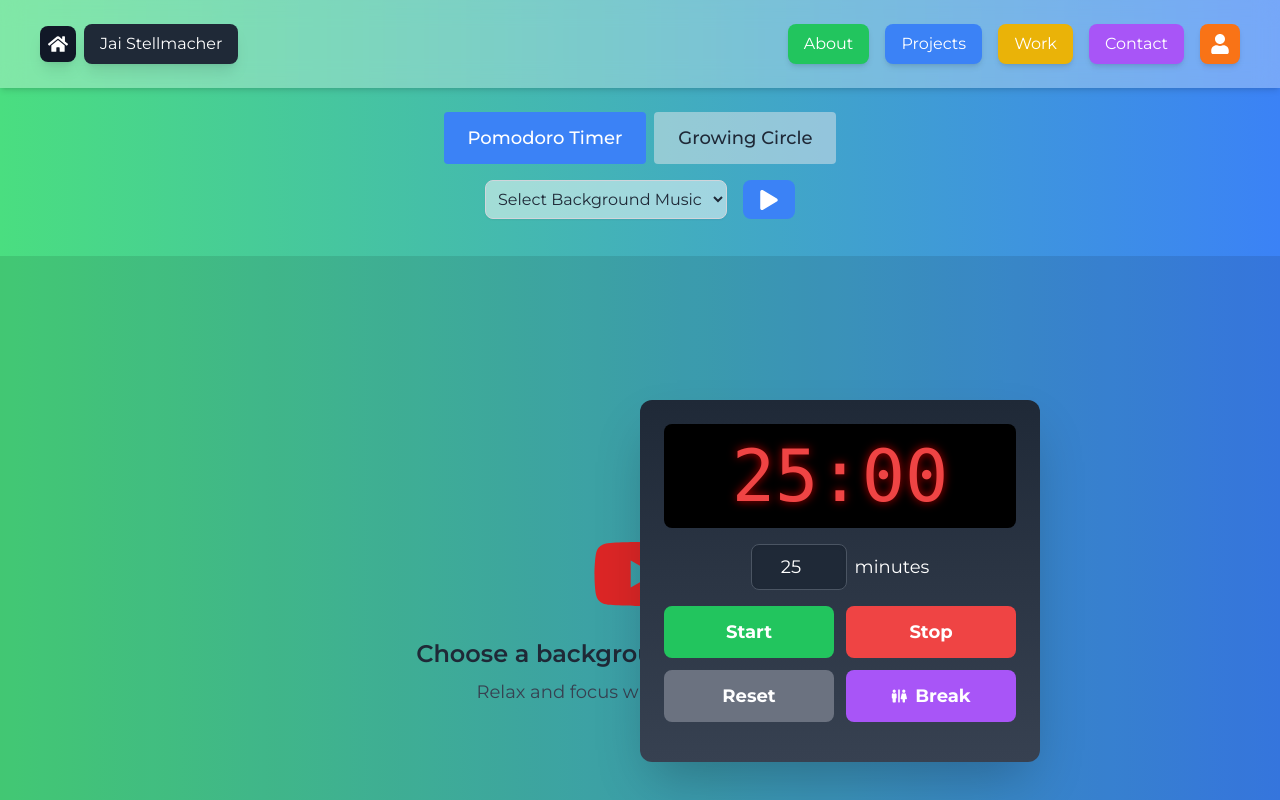
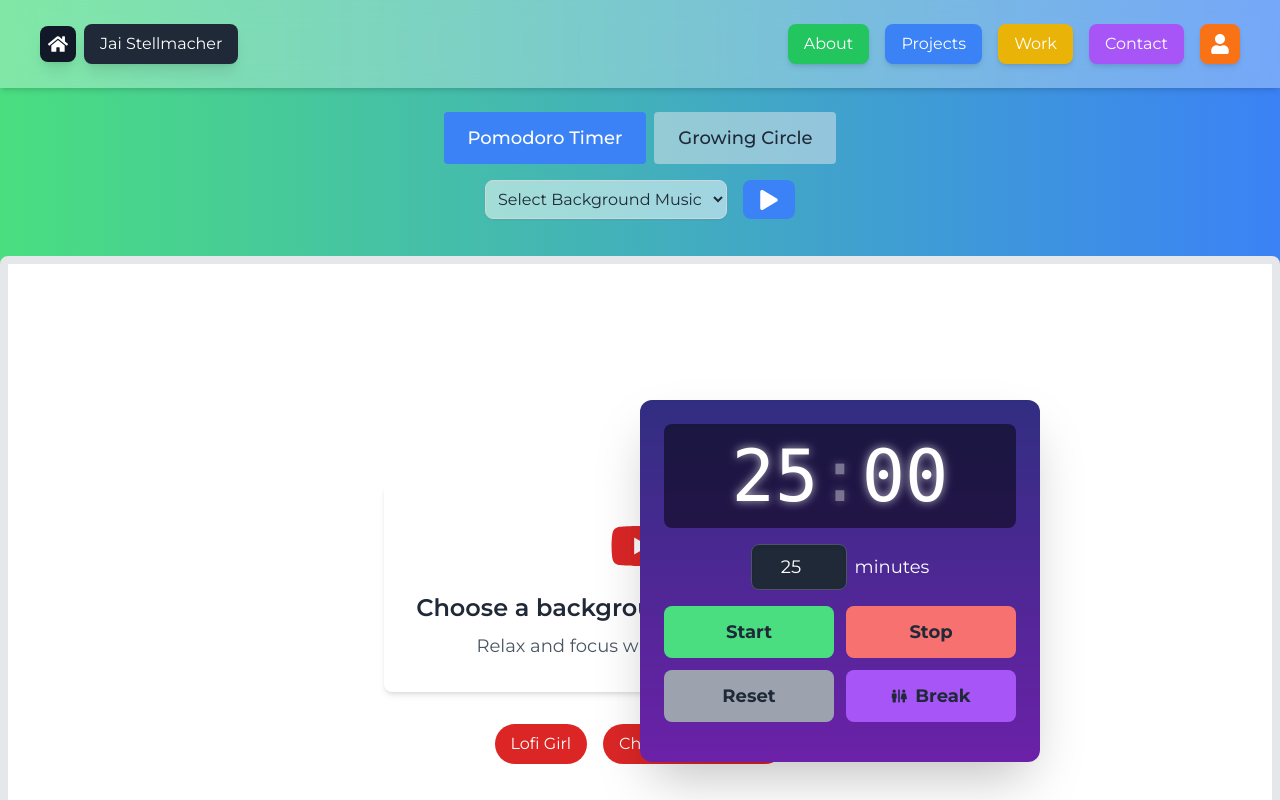
Before and after one commit to jstellmacher/portfolio_site, a Next.js app: page /meditation in a window 1280 px wide. Shown: the top 800 px of the page. Built offline with nearby package versions, Linux system fonts and the light colour scheme; a web font is replaced by a local one.

Commit message:
yuh fixes everything

```diff
--- a/app/meditation/page.jsx
+++ b/app/meditation/page.jsx
@@ -17,10 +17,17 @@ const MeditationPage = () => {
     const [showFakeYoutube, setShowFakeYoutube] = useState(true);
 
     const handleVideoChange = (url) => {
-        setVideoUrl(url);
-        setIsVideoPlaying(true);
-        setSelectedVideo(videoOptions.find(video => video.url === url));
-        setShowFakeYoutube(false);
+        if (url === '') {
+            setVideoUrl('');
+            setIsVideoPlaying(false);
+            setSelectedVideo(null);
+            setShowFakeYoutube(true);
+        } else {
+            setVideoUrl(url);
+            setIsVideoPlaying(true);
+            setSelectedVideo(videoOptions.find(video => video.url === url));
+            setShowFakeYoutube(false);
+        }
     };
 
     const handleVideoPlay = () => {
@@ -73,6 +80,7 @@ const MeditationPage = () => {
                     <div className="flex gap-4">
                         <select
                             onChange={(e) => handleVideoChange(e.target.value)}
+                            value={videoUrl}
                             className="p-2 border border-gray-300 rounded-lg bg-white bg-opacity-50 text-gray-800 shadow-sm"
                         >
                             <option value="">Select Background Music</option>
@@ -111,11 +119,26 @@ const MeditationPage = () => {
                 ) : (
                     <>
                         {showFakeYoutube ? (
-                            <div className="relative pb-[56.25%] bg-black bg-opacity-10 overflow-hidden">
+                            <div className="relative pb-[56.25%] bg-white overflow-hidden rounded-lg shadow-lg border-8 border-gray-200">
                                 <div className="absolute top-0 left-0 w-full h-full flex flex-col items-center justify-center">
-                                    <FaYoutube className="text-red-600 text-8xl mb-4" />
-                                    <p className="text-2xl font-semibold text-gray-800">Choose a background music to start</p>
-                                    <p className="text-lg text-gray-700 mt-2">Relax and focus with soothing tunes</p>
+                                    <div className="w-full h-full flex flex-col items-center justify-center">
+                                        <div className="bg-white p-8 rounded-lg shadow-md text-center">
+                                            <FaYoutube className="text-red-600 text-6xl mb-4 mx-auto" />
+                                            <h2 className="text-2xl font-semibold text-gray-800 mb-2">Choose a background music to start</h2>
+                                            <p className="text-lg text-gray-600">Relax and focus with soothing tunes</p>
+                                        </div>
+                                        <div className="mt-8 flex flex-wrap justify-center gap-4">
+                                            {videoOptions.map((video) => (
+                                                <button
+                                                    key={video.url}
+                                                    onClick={() => handleVideoChange(video.url)}
+                                                    className="px-4 py-2 bg-red-600 text-white rounded-full hover:bg-red-700 transition duration-300"
+                                                >
+                                                    {video.title}
+                                                </button>
+                                            ))}
+                                        </div>
+                                    </div>
                                 </div>
                             </div>
                         ) : videoUrl && (
@@ -135,8 +158,10 @@ const MeditationPage = () => {
             </div>
 
             {/* PomodoroTimer always visible */}
-            <div className="fixed top-1/2 left-1/2 transform -translate-x-1/2 -translate-y-1/2 z-50">
-                <PomodoroTimer />
+            <div className="fixed inset-0 flex items-center justify-center z-50 pointer-events-none">
+                <div className="pointer-events-auto transform -translate-x-1/2 -translate-y-1/2">
+                    <PomodoroTimer />
+                </div>
             </div>
         </div>
     );
--- a/components/PomodoroTimer.jsx
+++ b/components/PomodoroTimer.jsx
@@ -3,6 +3,7 @@
 import React, { useState, useEffect } from 'react';
 import { FaRestroom } from 'react-icons/fa';
 import Draggable from 'react-draggable';
+import { motion } from 'framer-motion';
 
 const PomodoroTimer = () => {
     const [minutes, setMinutes] = useState(25);
@@ -68,10 +69,11 @@ const PomodoroTimer = () => {
     }, [seconds, minutes, isBreak, isRunning, timeInput, breakMinutes, breakSeconds, isPaused]);
 
     useEffect(() => {
-        setPosition({
-            x: window.innerWidth / 2 - 200,  // Adjusted for wider component
-            y: window.innerHeight / 2 - 150
-        });
+        const timerWidth = 400;  // Width of the timer
+        const timerHeight = 300; // Approximate height of the timer
+        const centerX = window.innerWidth / 2 - timerWidth / 2;
+        const centerY = window.innerHeight / 2 - timerHeight / 2;
+        setPosition({ x: centerX, y: centerY });
     }, []);
 
     const handleStart = () => {
@@ -102,15 +104,32 @@ const PomodoroTimer = () => {
         }
     };
 
+    const blinkingColon = {
+        opacity: [1, 0],
+        transition: {
+            duration: 1,
+            repeat: Infinity,
+            repeatType: 'reverse',
+        },
+    };
+
     return (
         <Draggable defaultPosition={position}>
-            <div className="fixed z-[9999] bg-gradient-to-b from-gray-800 to-gray-700 rounded-xl shadow-2xl p-6" style={{width: '400px'}}>
-                <div className="bg-black rounded-lg p-4 mb-4">
-                    <div className="text-7xl font-mono text-red-500 text-center" style={{textShadow: '0 0 10px rgba(255,0,0,0.7)'}}>
+            <div className="fixed z-[9999] bg-gradient-to-b from-indigo-900 to-purple-800 rounded-xl shadow-2xl p-6" style={{width: '400px'}}>
+                <div className="bg-black bg-opacity-50 backdrop-filter backdrop-blur-sm rounded-lg p-4 mb-4">
+                    <div className="text-7xl font-mono text-white text-center" style={{textShadow: '0 0 10px rgba(255,255,255,0.7)'}}>
                         {isBreak ? (
-                            `${String(breakMinutes).padStart(2, '0')}:${String(breakSeconds).padStart(2, '0')}`
+                            <>
+                                {String(breakMinutes).padStart(2, '0')}
+                                <motion.span animate={blinkingColon}>:</motion.span>
+                                {String(breakSeconds).padStart(2, '0')}
+                            </>
                         ) : (
-                            `${String(minutes).padStart(2, '0')}:${String(seconds).padStart(2, '0')}`
+                            <>
+                                {String(minutes).padStart(2, '0')}
+                                <motion.span animate={blinkingColon}>:</motion.span>
+                                {String(seconds).padStart(2, '0')}
+                            </>
                         )}
                     </div>
                 </div>
@@ -129,26 +148,26 @@ const PomodoroTimer = () => {
                 <div className="grid grid-cols-2 gap-3 mb-4">
                     <button
                         onClick={handleStart}
-                        className="py-3 bg-green-500 text-white text-lg font-bold rounded-lg hover:bg-green-600 transition duration-200"
+                        className="py-3 bg-green-400 text-gray-800 text-lg font-bold rounded-lg hover:bg-green-300 transition duration-200"
                     >
                         Start
                     </button>
                     <button
                         onClick={handleStop}
-                        className="py-3 bg-red-500 text-white text-lg font-bold rounded-lg hover:bg-red-600 transition duration-200"
+                        className="py-3 bg-red-400 text-gray-800 text-lg font-bold rounded-lg hover:bg-red-300 transition duration-200"
                     >
                         Stop
                     </button>
                     <button
                         onClick={handleReset}
-                        className="py-3 bg-gray-500 text-white text-lg font-bold rounded-lg hover:bg-gray-600 transition duration-200"
+                        className="py-3 bg-gray-400 text-gray-800 text-lg font-bold rounded-lg hover:bg-gray-300 transition duration-200"
                     >
                         Reset
                     </button>
                     <button
                         onClick={handleBathroomBreak}
-                        className={`py-3 text-white text-lg font-bold rounded-lg flex items-center justify-center transition duration-200 ${
-                            isPaused ? 'bg-purple-600 hover:bg-purple-700' : 'bg-purple-500 hover:bg-purple-600'
+                        className={`py-3 text-gray-800 text-lg font-bold rounded-lg flex items-center justify-center transition duration-200 ${
+                            isPaused ? 'bg-purple-400 hover:bg-purple-300' : 'bg-purple-500 hover:bg-purple-400'
                         }`}
                     >
                         <FaRestroom className="mr-2 text-base" />
@@ -156,7 +175,7 @@ const PomodoroTimer = () => {
                     </button>
                 </div>
                 {showCongrats && (
-                    <div className="text-lg font-bold text-green-400 text-center">
+                    <div className="text-lg font-bold text-green-300 text-center">
                         Congratulations! Break Time!
                     </div>
                 )}
```
Also changed, not shown: components/GrowingCircle.jsx (+25 -16 lines).
